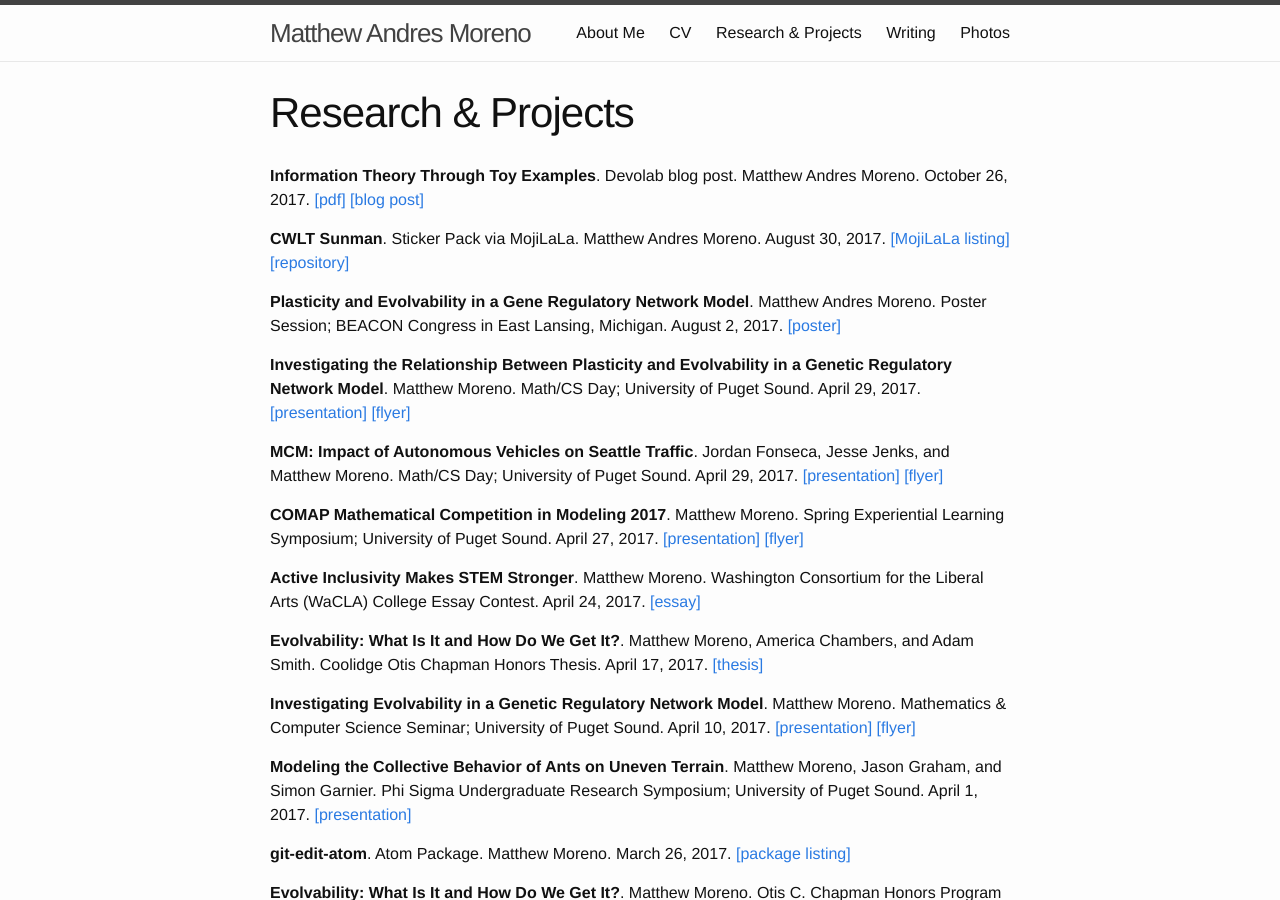
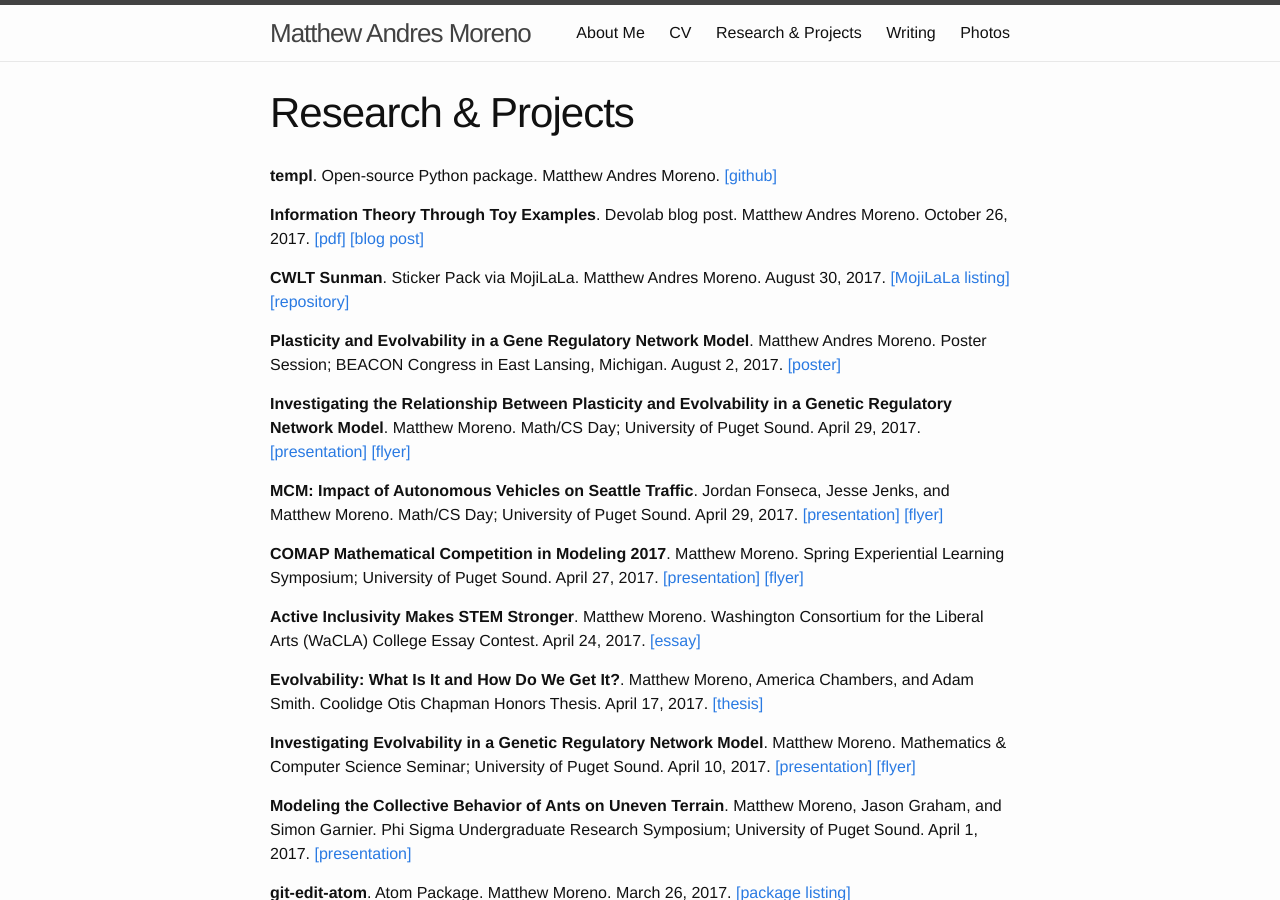
Before and after one commit to mmore500/mmore500.github.io, a Jekyll site: the page built from research.md, in a window 1280 px wide and 900 px high. Built offline with Jekyll 4.4.1, drawn with Linux system fonts in a browser that asks for light colours.

Commit message:
Add templ to projects page

```diff
--- a/research.md
+++ b/research.md
@@ -3,6 +3,8 @@ layout: page
 title: Research & Projects
 permalink: /research/
 ---
+
+**templ**. Open-source Python package. Matthew Andres Moreno. [[github]](https://github.com/mmore500/templ)
 
 **Information Theory Through Toy Examples**. Devolab blog post. Matthew Andres Moreno. October 26, 2017. [[pdf]](/resources/october_26_2017.pdf) [[blog post]](http://devosoft.org/information-theory-through-toy-examples/)
 
```
